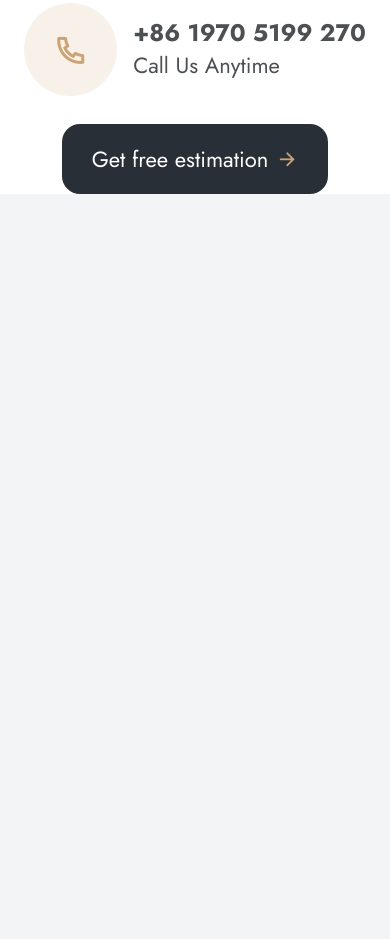
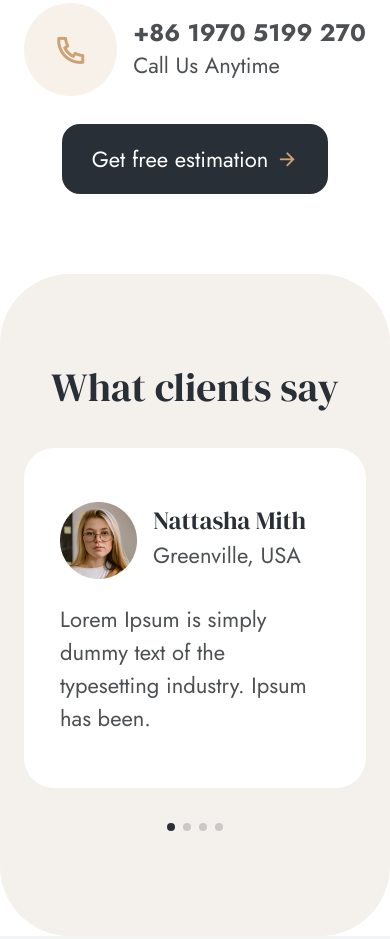
Before and after one commit to Mehedi-irfan/interno, a website: page index.html in a window 390 px wide. Shown: the part 2519-3458 px from the top of the page. Drawn offline with nearby package versions, Linux system fonts and the light colour scheme.

Commit message:
Add testimonial sliders section with responsive

```diff
--- a/css/input.css
+++ b/css/input.css
@@ -37,3 +37,10 @@ h6 {
 .nav-is-open {
   @apply h-[350px] p-6;
 }
+
+/* swiper pagination  */
+.swiper-horizontal > .swiper-pagination-bullets .swiper-pagination-bulet,
+.swiper-pagination-horizontal.swiper-pagination-bullets
+  .swiper-pagination-bullet {
+  @apply bg-primary;
+}
--- a/index.html
+++ b/index.html
@@ -185,6 +185,106 @@
         </div>
       </section>
       <!-- about section end  -->
+      <!-- Testimonial section start  -->
+      <section class="testimonial mt-[80px] xl:mt-[200px] z-20 relative">
+        <div
+          class="testimonal__bg container mx-auto bg-accent-secondary rounded-[70px] px-6"
+        >
+          <div class="flex flex-col items-center pt-[88px] pb-[88px]">
+            <h2 class="testimonial__title h2 mb-9 text-center">
+              What clients say
+            </h2>
+            <!-- slider  -->
+            <div class="w-full">
+              <div class="testimonial__slider swiper h-[400px]">
+                <div class="swiper-wrapper">
+                  <!-- sliders 1 -->
+                  <div class="swiper-slide">
+                    <!-- items  -->
+                    <div
+                      class="testimonial__items w-full max-w-[450px] h-[340px] bg-white rounded-[30px] flex flex-col justify-center p-9 mx-auto"
+                    >
+                      <div class="flex gap-4 mb-6">
+                        <img src="assets/testimonial/01.png" alt="" />
+                        <div>
+                          <h3 class="h3">Nattasha Mith</h3>
+                          <div>Greenville, USA</div>
+                        </div>
+                      </div>
+                      <p>
+                        Lorem Ipsum is simply dummy text of the typesetting
+                        industry. Ipsum has been.
+                      </p>
+                    </div>
+                  </div>
+                  <!-- sliders 2 -->
+                  <div class="swiper-slide">
+                    <!-- items  -->
+                    <div
+                      class="testimonial__items w-full max-w-[450px] h-[340px] bg-white rounded-[30px] flex flex-col justify-center p-9 mx-auto"
+                    >
+                      <div class="flex gap-4 mb-6">
+                        <img src="assets/testimonial/02.png" alt="" />
+                        <div>
+                          <h3 class="h3">Jessica White</h3>
+                          <div>Oak Ridge, USA</div>
+                        </div>
+                      </div>
+                      <p>
+                        Lorem Ipsum is simply dummy text of the typesetting
+                        industry. Ipsum has been.
+                      </p>
+                    </div>
+                  </div>
+
+                  <!-- sliders 3 -->
+                  <div class="swiper-slide">
+                    <!-- items  -->
+                    <div
+                      class="testimonial__items w-full max-w-[450px] h-[340px] bg-white rounded-[30px] flex flex-col justify-center p-9 mx-auto"
+                    >
+                      <div class="flex gap-4 mb-6">
+                        <img src="assets/testimonial/03.png" alt="" />
+                        <div>
+                          <h3 class="h3">Mike Davis</h3>
+                          <div>Berlin, Germany</div>
+                        </div>
+                      </div>
+                      <p>
+                        Lorem Ipsum is simply dummy text of the typesetting
+                        industry. Ipsum has been.
+                      </p>
+                    </div>
+                  </div>
+
+                  <!-- sliders 4 -->
+                  <div class="swiper-slide">
+                    <!-- items  -->
+                    <div
+                      class="testimonial__items w-full max-w-[450px] h-[340px] bg-white rounded-[30px] flex flex-col justify-center p-9 mx-auto"
+                    >
+                      <div class="flex gap-4 mb-6">
+                        <img src="assets/testimonial/04.png" alt="" />
+                        <div>
+                          <h3 class="h3">Olivia Wilson</h3>
+                          <div>Blue Ridge, France</div>
+                        </div>
+                      </div>
+                      <p>
+                        Lorem Ipsum is simply dummy text of the typesetting
+                        industry. Ipsum has been.
+                      </p>
+                    </div>
+                  </div>
+                </div>
+                <!-- swiper-pagination -->
+                <div class="swiper-pagination"></div>
+              </div>
+            </div>
+          </div>
+        </div>
+      </section>
+      <!-- Testimonial section End  -->
     </main>
 
     <!-- temporary div  -->
--- a/js/main.js
+++ b/js/main.js
@@ -5,3 +5,26 @@ const navMenu = document.querySelector("#nav_menu");
 navTriggerBtn.addEventListener("click", () => {
   navMenu.classList.toggle("nav-is-open");
 });
+
+// swiper slider
+const swiper = new Swiper(".swiper", {
+  loop: true,
+  pagination: {
+    el: ".swiper-pagination",
+    clickable: true,
+  },
+  //breakpoints
+  slidesPerView: 3,
+  spaceBetween: 20,
+  breakpoints: {
+    320: {
+      slidesPerView: 1,
+    },
+    960: {
+      slidesPerView: 2,
+    },
+    1200: {
+      slidesPerView: 3,
+    },
+  },
+});
```
Also changed, not shown: dist/output.css.
